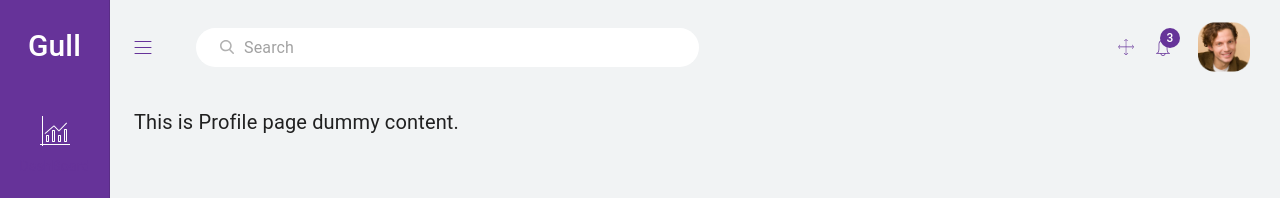
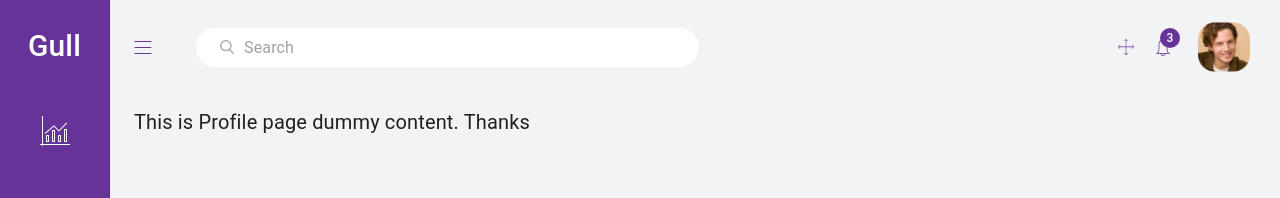
Before and after one commit to md-tajbiul/admin-dashboard, a Next.js app: page /profile in a window 1280 px wide. Shown: the top 198 px of the page. Built offline with nearby package versions, Linux system fonts and the light colour scheme.

Commit message:
updated build

```diff
--- a/pages/profile.js
+++ b/pages/profile.js
@@ -1,6 +1,6 @@
 const Profile = () => {
     return (
-        <p style={{fontWeight: '400', style: 'normal', fontSize: '20px', lineHeight: '28px'}}>This is Profile page dummy content.</p>
+        <p style={{fontWeight: '400', style: 'normal', fontSize: '20px', lineHeight: '28px'}}>This is Profile page dummy content. Thanks</p>
     )
 }
 
```
